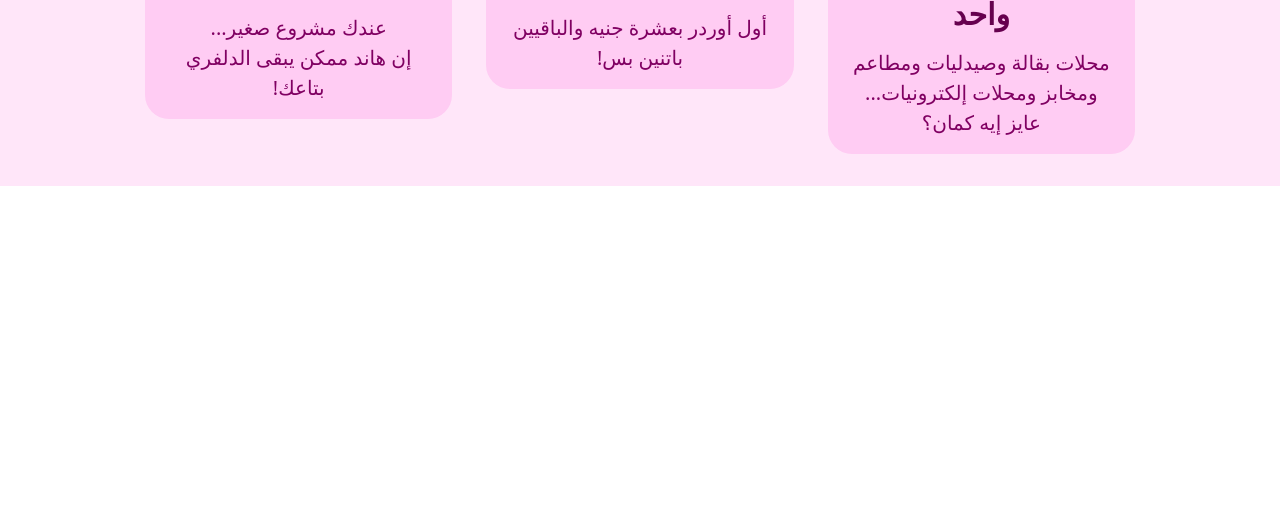
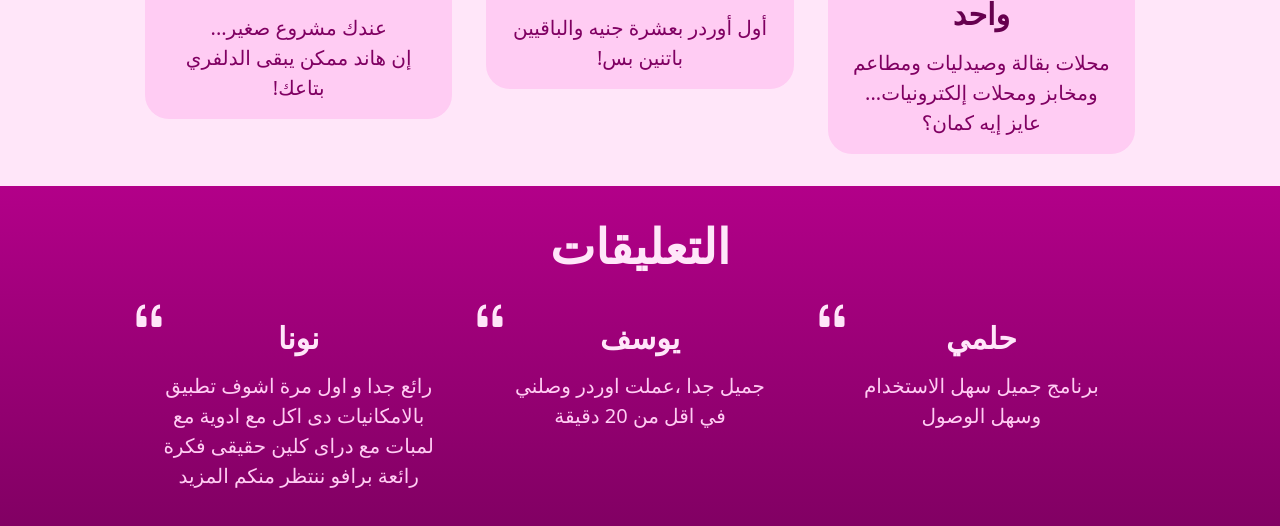
Before and after one commit to yosefbeder/inhandstore, a website built with Vite: page index.html in a window 1280 px wide. Shown: the part 760-1286 px from the top of the page. Before the commit the page ends 946 px from the top, so only its background shows below. Built offline with nearby package versions, Linux system fonts and the light colour scheme.

Commit message:
Add reviews

```diff
--- a/index.html
+++ b/index.html
@@ -47,8 +47,8 @@
         />
       </div>
     </header>
-    <section class="features">
-      <h2 id="features" class="features__title">المميزات</h2>
+    <section class="features section">
+      <h2 id="features" class="section__title">المميزات</h2>
       <div class="container card-container">
         <div class="features__card card">
           <img class="card__icon" src="/icons/phone.svg" alt="" srcset="" />
@@ -77,5 +77,32 @@
         </div>
       </div>
     </section>
+    <section class="reviews section">
+      <h2 id="reviews" class="reviews__title section__title">التعليقات</h2>
+      <div class="container card-container">
+        <div class="reviews__card card">
+          <img class="card__icon" src="/icons/quote.svg" alt="" srcset="" />
+          <h3 class="reviews__card-title card__title">حلمي</h3>
+          <p class="reviews__card-description card__description">
+            برنامج جميل سهل الاستخدام وسهل الوصول
+          </p>
+        </div>
+        <div class="reviews__card card">
+          <img class="card__icon" src="/icons/quote.svg" alt="" srcset="" />
+          <h3 class="reviews__card-title card__title">يوسف</h3>
+          <p class="reviews__card-description card__description">
+            جميل جدا ،عملت اوردر وصلني في اقل من 20 دقيقة
+          </p>
+        </div>
+        <div class="reviews__card card">
+          <img class="card__icon" src="/icons/quote.svg" alt="" srcset="" />
+          <h3 class="reviews__card-title card__title">نونا</h3>
+          <p class="reviews__card-description card__description">
+            رائع جدا و اول مرة اشوف تطبيق بالامكانيات دى اكل مع ادوية مع لمبات
+            مع دراى كلين حقيقى فكرة رائعة برافو ننتظر منكم المزيد
+          </p>
+        </div>
+      </div>
+    </section>
   </body>
 </html>
--- a/styles/_components.scss
+++ b/styles/_components.scss
@@ -49,6 +49,15 @@
   }
 }
 
+.section {
+  padding: $space-8 $space-2;
+
+  &__title {
+    margin-bottom: $space-8;
+    text-align: center;
+  }
+}
+
 .container {
   width: $screen-lg;
   margin: 0 auto;
@@ -75,6 +84,12 @@
   height: fit-content;
   padding: $space-4;
   border-radius: 1.5rem;
+  text-align: center;
+  width: 30%;
+
+  @media (max-width: $screen-sm) {
+    width: max(50%, 20rem);
+  }
 
   &__icon {
     position: absolute;
--- a/styles/_features.scss
+++ b/styles/_features.scss
@@ -1,18 +1,7 @@
 .features {
-  padding: $space-8 $space-2;
-  text-align: center;
   background-color: $color-purple-extremely-light;
 
-  &__title {
-    margin-bottom: $space-8;
-  }
-
   &__card {
-    width: 30%;
     background-color: $color-purple-very-light;
-
-    @media (max-width: $screen-sm) {
-      width: max(50%, 20rem);
-    }
   }
 }
--- /dev/null
+++ b/styles/_reviews.scss
@@ -0,0 +1,12 @@
+.reviews {
+  background: linear-gradient($color-purple, $color-purple-very-dark);
+
+  &__title,
+  &__card-title {
+    color: $color-purple-extremely-light;
+  }
+
+  &__card-description {
+    color: $color-purple-very-light;
+  }
+}
--- a/styles/main.scss
+++ b/styles/main.scss
@@ -5,3 +5,4 @@
 @import "components";
 @import "header";
 @import "features";
+@import "reviews";
```
Also changed, not shown: public/icons/quote.svg (added).
